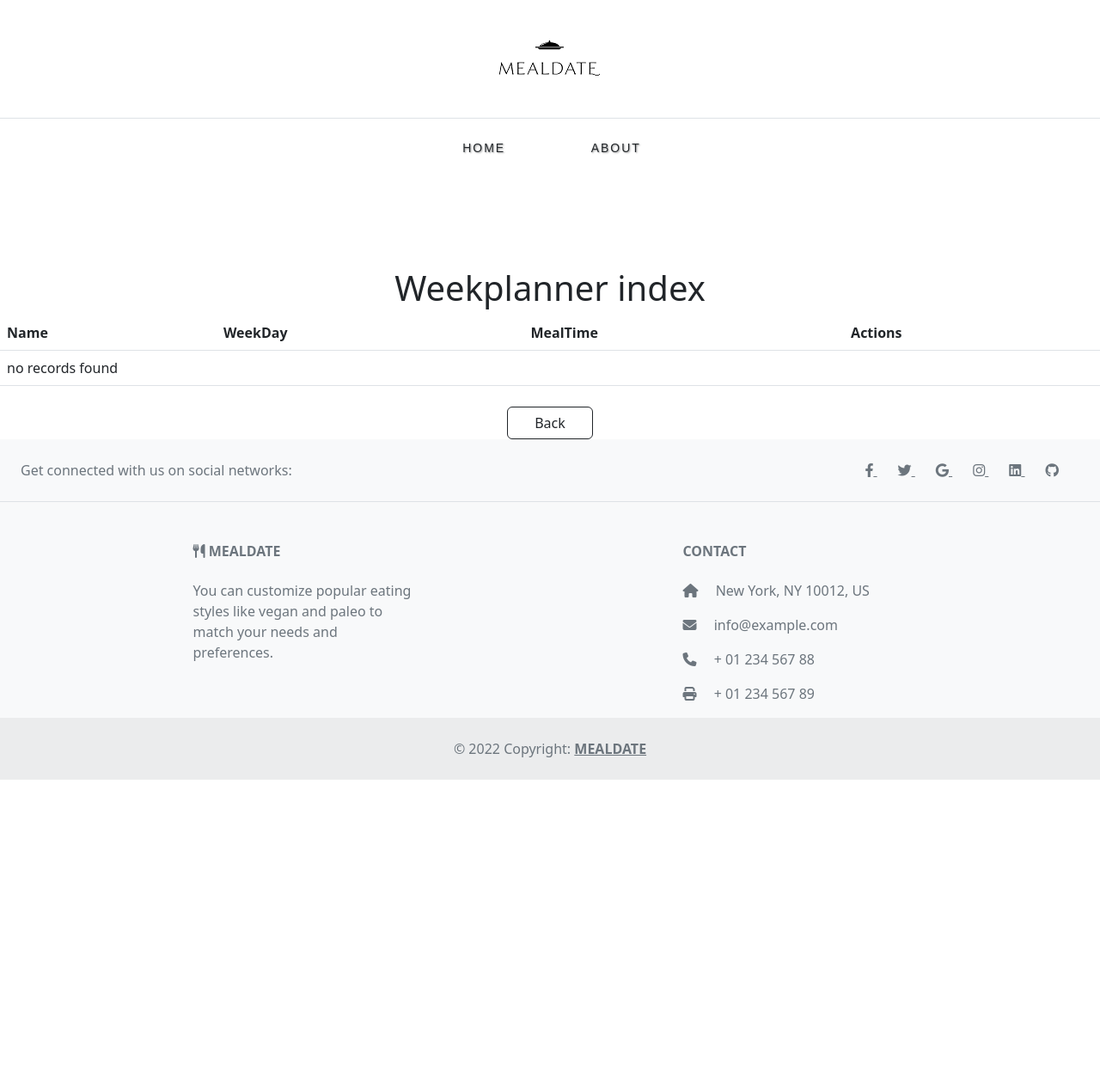
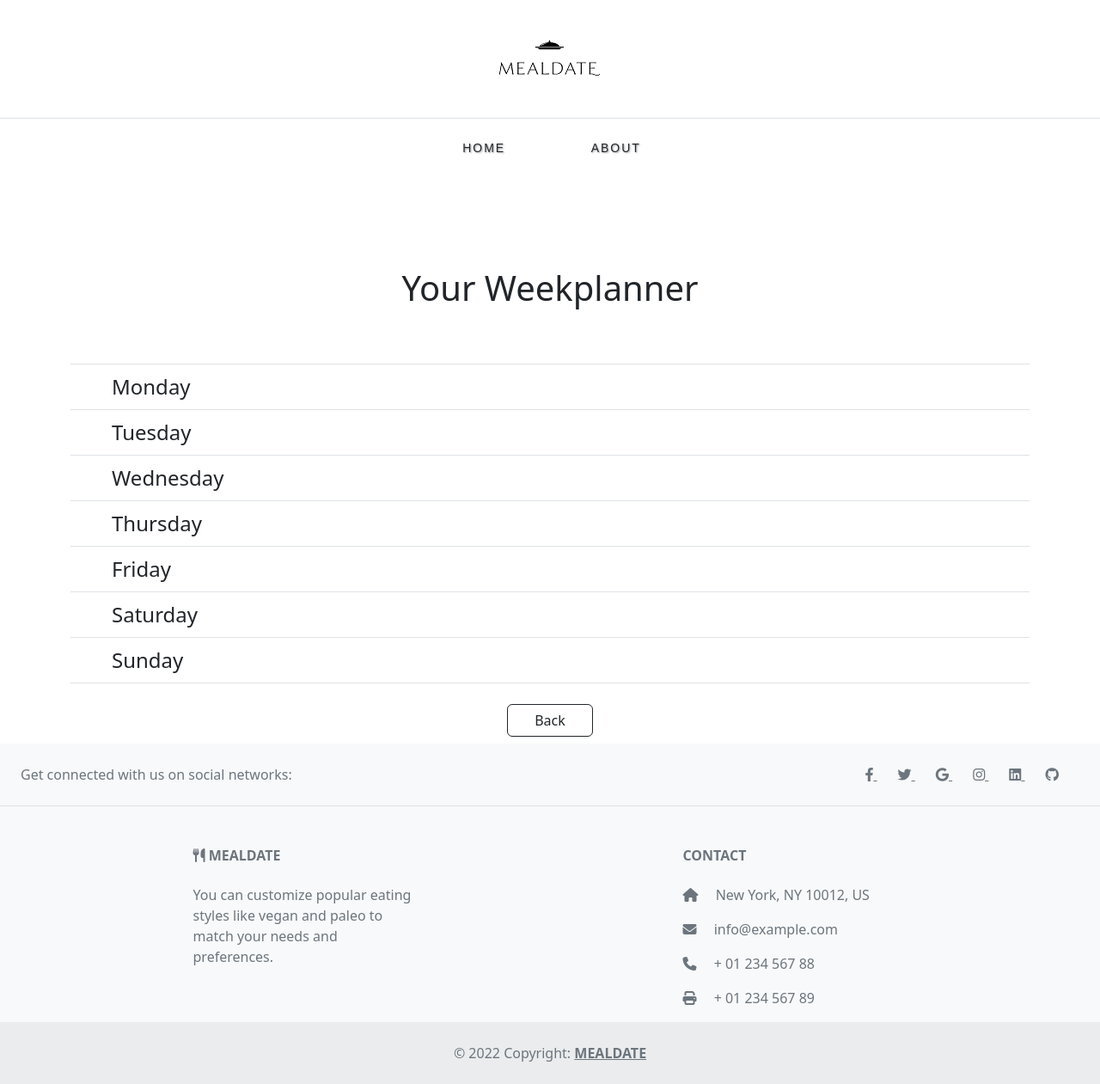
Before and after one commit to FelBud/MealPlanner, a Symfony app: template templates/weekplanner/index.html.twig in a window 1280 px wide. Shown: the whole page at 86% size. Before the commit the page ends 907 px from the top, so only its background shows below. Run offline with Twig, Linux system fonts and the light colour scheme; the template is opened without the code that fills it, so the values that code supplies are empty; some libraries are stand-ins or nearby versions; some web fonts are replaced.

Commit message:
changed the style of weekplanner

```diff
--- a/public/Css/style.css
+++ b/public/Css/style.css
@@ -188,3 +188,11 @@ a.dropdown-item:hover {
 .btnsize {
     width: 100px !important;
 }
+
+
+/* Show */
+
+.recipe-detailsImg {
+    height: 30vh;
+    object-fit: cover;
+}
--- a/templates/weekplanner/index.html.twig
+++ b/templates/weekplanner/index.html.twig
@@ -1,38 +1,117 @@
 {% extends 'base.html.twig' %} {% block title %}Weekplanner index{% endblock %} {% block body %}
 
 
-<h1 class="headings text-center">Weekplanner index</h1>
+<h1 class="headings text-center">Your Weekplanner</h1>
 
-<table class="table">
+<div class="container">
+    <table class="table mt-5">
         <thead>
             <tr>
-            <th>Name</th>
-            <th>WeekDay</th>
-            <th>MealTime</th>
-            <th>Actions</th>
+                <th class="col-2"></th>
+                <th class="col-7 text-center"></th>
+
+                <tbody>
+                    <!--Monday-->
+                    <tr>
+                        <td class="align-middle ps-5 fs-4">Monday</td>
+
+                        <td class="align-middle">
+                            {% for mond in monday %}
+                            <div class="row mb-3">
+                                <a href="/weekplanner/{{mond.fkRecipes.id }}/show" class="col-3"><img src="{{asset('pictures/'~mond.fkRecipes.Picture)}}" width="150" class="me-4"></a>
+                                <span class="col-4 align-self-center">{{ mond.fkRecipes.name }}</span>
+                                <span class="col-4 align-self-center">{{ mond.mealTime }}</span>
+                                <a href="/weekplanner/{{mond.id}}/delete" class="text-danger col align-self-center"><i class="fa-regular fa-circle-xmark"></i></a></div>
+                            {% endfor %}
+                        </td>
+
                     </tr>
-    </thead>
-    <tbody>
-        {% for weekplanner in weekplanners %}
+                    <!--Tuesday-->
                     <tr>
-            <td>{{ weekplanner.fkRecipes.name }}</td>
-            {#
-            <td>{{ weekplanner.date ? weekplanner.date|date('Y-m-d') : '' }}</td> #}
-            <td>{{ weekplanner.weekday }}</td>
-            <td>{{ weekplanner.mealTime }}</td>
-
-            <td>
-                {# <a href="{{ path('app_static_show', {'id': weekplanner.fkRecipes.id}) }}">show</a> #}
-                <a href="/weekplanner/{{weekplanner.fkRecipes.id }}/show">show</a>
-                <a href="/weekplanner/{{weekplanner.id}}/delete">delete</a>
+                        <td class="align-middle ps-5 fs-4">Tuesday</td>
+                        <td class="align-middle">
+                            {% for tue in tuesday %}
+                            <div class="row mb-3">
+                                <a href="/weekplanner/{{tue.fkRecipes.id }}/show" class="col-3"><img src="{{asset('pictures/'~tue.fkRecipes.Picture)}}" width="150" class="me-4"></a>
+                                <span class="col-4 align-self-center">{{ tue.fkRecipes.name }}</span>
+                                <span class="col-4 align-self-center">{{ tue.mealTime }}</span>
+                                <a href="/weekplanner/{{tue.id}}/delete" class="text-danger col align-self-center"><i class="fa-regular fa-circle-xmark"></i></a></div>
+                            {% endfor %}
                         </td>
                     </tr>
-        {% else %}
+                    <!--Wednesday-->
                     <tr>
-            <td colspan="4">no records found</td>
+                        <td class="align-middle ps-5 fs-4">Wednesday</td>
+                        <td class="align-middle">
+                            {% for wed in wednesday %}
+                            <div class="row mb-3">
+                                <a href="/weekplanner/{{wed.fkRecipes.id }}/show" class="col-3"><img src="{{asset('pictures/'~wed.fkRecipes.Picture)}}" width="150" class="me-4"></a>
+                                <span class="col-4 align-self-center">{{ wed.fkRecipes.name }}</span>
+                                <span class="col-4 align-self-center">{{ wed.mealTime }}</span>
+                                <a href="/weekplanner/{{wed.id}}/delete" class="text-danger col align-self-center"><i class="fa-regular fa-circle-xmark"></i></a></div>
+                            {% endfor %}
+                        </td>
                     </tr>
+                    <!--Thursday-->
+                    <tr>
+                        <td class="align-middle ps-5 fs-4">Thursday</td>
+                        <td class="align-middle">
+                            {% for thu in thursday %}
+                            <div class="row mb-3">
+                                <a href="/weekplanner/{{thu.fkRecipes.id }}/show" class="col-3"><img src="{{asset('pictures/'~thu.fkRecipes.Picture)}}" width="150" class="me-4"></a>
+                                <span class="col-4 align-self-center">{{ thu.fkRecipes.name }}</span>
+                                <span class="col-4 align-self-center">{{ thu.mealTime }}</span>
+                                <a href="/weekplanner/{{thu.id}}/delete" class="text-danger col align-self-center"><i class="fa-regular fa-circle-xmark"></i></a></div>
                             {% endfor %}
+                        </td>
+                    </tr>
+                    <!--Friday-->
+                    <tr>
+                        <td class="align-middle ps-5 fs-4">Friday</td>
+                        <td class="align-middle">
+                            {% for fri in friday %}
+                            <div class="row mb-3">
+                                <a href="/weekplanner/{{fri.fkRecipes.id }}/show" class="col-3"><img src="{{asset('pictures/'~fri.fkRecipes.Picture)}}" width="150" class="me-4"></a>
+                                <span class="col-4 align-self-center">{{ fri.fkRecipes.name }}</span>
+                                <span class="col-4 align-self-center">{{ fri.mealTime }}</span>
+                                <a href="/weekplanner/{{fri.id}}/delete" class="text-danger col align-self-center"><i class="fa-regular fa-circle-xmark"></i></a></div>
+                            {% endfor %}
+                        </td>
+                    </tr>
+                    <!--Saturday-->
+                    <tr>
+                        <td class="align-middle ps-5 fs-4">Saturday</td>
+                        <td class="align-middle">
+                            {% for sat in saturday %}
+                            <div class="row mb-3">
+                                <a href="/weekplanner/{{sat.fkRecipes.id }}/show" class="col-3"><img src="{{asset('pictures/'~sat.fkRecipes.Picture)}}" width="150" class="me-4"></a>
+                                <span class="col-4 align-self-center">{{ sat.fkRecipes.name }}</span>
+                                <span class="col-4 align-self-center">{{ sat.mealTime }}</span>
+                                <a href="/weekplanner/{{sat.id}}/delete" class="text-danger col align-self-center"><i class="fa-regular fa-circle-xmark"></i></a></div>
+                            {% endfor %}
+                        </td>
+                    </tr>
+
+                    <!--Sunday-->
+                    <tr>
+                        <td class="align-middle ps-5 fs-4">Sunday</td>
+                        <td class="align-middle">
+                            {% for sun in sunday %}
+                            <div class="row mb-3">
+                                <a href="/weekplanner/{{sun.fkRecipes.id }}/show" class="col-3"><img src="{{asset('pictures/'~sun.fkRecipes.Picture)}}" width="150" class="me-4"></a>
+                                <span class="col-4 align-self-center">{{ sun.fkRecipes.name }}</span>
+                                <span class="col-4 align-self-center">{{ sun.mealTime }}</span>
+                                <a href="/weekplanner/{{sun.id}}/delete" class="text-danger col align-self-center"><i class="fa-regular fa-circle-xmark"></i></a></div>
+                            {% endfor %}
+                        </td>
+                    </tr>
+
+
+
+
                 </tbody>
+        </thead>
     </table>
+</div>
 
-<div class="text-center"><a href="{{ path('app_static') }}" class="btn btn-outline-dark btnsize mt-2">Back</a></div> {# <a href="{{ path('app_weekplanner_new') }}">Create new</a> #} {% endblock %}
+<div class="text-center"><a href="{{ path('app_static') }}" class="btn btn-outline-dark btnsize my-2">Back</a></div> {# <a href="{{ path('app_weekplanner_new') }}">Create new</a> #} {% endblock %}
```
Also changed, not shown: src/Controller/WeekplannerController.php (+18 -1 lines), templates/recipes/show.html.twig (+6 -4 lines). Lines whose indentation alone changed are shown as unchanged.
